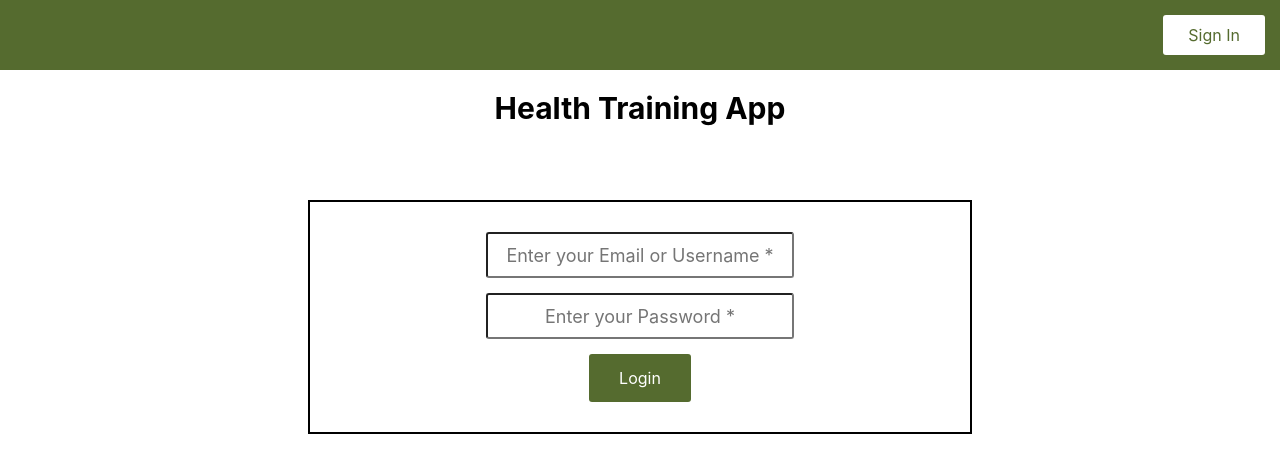
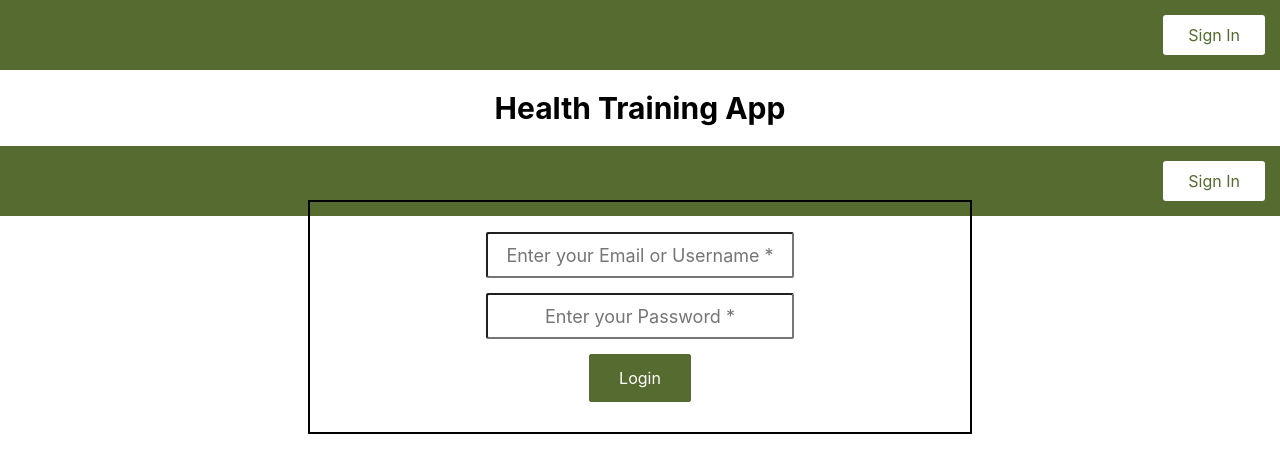
Before and after one commit to 1013vishalsharma/healthApp-UI, an Angular app: page /challenge in a window 1280 px wide. Before the commit this address led to /. Shown: the top 472 px of the page. Built offline with nearby package versions, Linux system fonts and the light colour scheme.

Commit message:
login form completed, but no redirect applied

```diff
--- a/src/app/app.component.html
+++ b/src/app/app.component.html
@@ -18,26 +18,6 @@
   </li>
 </ul> -->
 
-  <div style="background-color: darkolivegreen; height: 70px; text-align: center">
-    <button style="background-color: white; border: none; color: darkolivegreen;
-    padding: 10px 25px;
-    font-size: 16px;
-    display: block; margin-top: 15px; margin-right: 15px;
-    border-radius: 3px; position: absolute; right: 0;"  >Sign In</button>
-  </div>
-
-<div style="text-align: center">
-  <h1 style="font-family: -apple-system, BlinkMacSystemFont, 'Segoe UI', Roboto, Oxygen, Ubuntu, Cantarell, 'Open Sans', 'Helvetica Neue', sans-serif;
-   font-size: 30px; font-weight: bolder">Health Training App </h1>
-</div>
-<div class="mod-div">
-  <form>
-    <input type="text" placeholder="Enter your Email or Username *" class="mod-input">
-    <br>
-    <input type="text" placeholder="Enter your Password *" class="mod-input">
-    <br>
-    <button class="mod-button">Login</button>
-  </form>
-</div>
+<app-login></app-login>
 
 <router-outlet></router-outlet>
--- a/src/app/app.module.ts
+++ b/src/app/app.module.ts
@@ -1,10 +1,21 @@
 import { BrowserModule } from '@angular/platform-browser';
 import { NgModule } from '@angular/core';
 import {HttpModule} from '@angular/http';
-
+import { FormsModule } from '@angular/forms';
 import { AppRoutingModule } from './app-routing.module';
 import { AppComponent } from './app.component';
 import { LoginComponent } from './login/login.component';
+import { HttpClientModule } from '@angular/common/http';
+import { RouterModule, Routes } from '@angular/router';
+
+const appRoutes: Routes = [
+  {
+    path: 'challenge',
+    component: LoginComponent,
+    data: {title: 'Login Details'}
+  }
+];
+
 
 @NgModule({
   declarations: [
@@ -12,11 +23,14 @@ import { LoginComponent } from './login/login.component';
     LoginComponent
   ],
   imports: [
+    RouterModule.forRoot(appRoutes),
     BrowserModule,
     AppRoutingModule,
-    HttpModule
+    HttpModule,
+    FormsModule,
+    HttpClientModule
   ],
-  providers: [],
+  providers: [AppModule],
   bootstrap: [AppComponent]
 })
 export class AppModule { }
--- a/src/app/login/login.component.html
+++ b/src/app/login/login.component.html
@@ -1,3 +1,38 @@
-<p>
+<!-- <p>
   login works!
-</p>
+</p> -->
+
+
+<div style="background-color: darkolivegreen; height: 70px; text-align: center">
+  <button style="background-color: white; border: none; color: darkolivegreen;
+  padding: 10px 25px;
+  font-size: 16px;
+  display: block; margin-top: 15px; margin-right: 15px;
+  border-radius: 3px; position: absolute; right: 0;"  >Sign In</button>
+</div>
+
+<div style="text-align: center">
+<h1 style="font-family: -apple-system, BlinkMacSystemFont, 'Segoe UI', Roboto, Oxygen, Ubuntu, Cantarell, 'Open Sans', 'Helvetica Neue', sans-serif;
+ font-size: 30px; font-weight: bolder">Health Training App </h1>
+</div>
+<div class="mod-div">
+<form>
+  <input type="text" placeholder="Enter your Email or Username *"
+  class="mod-input" [(ngModel)]="email" [ngModelOptions]="{standalone: true}">
+  <br>
+  <input type="text" placeholder="Enter your Password *"
+  class="mod-input" [(ngModel)]="password" [ngModelOptions]="{standalone: true}">
+  <br>
+  <button class="mod-button" (click)="login()" >Login</button>
+</form>
+</div>
+
+<!-- <ul class="products">
+  <li *ngFor="let p of products; let i=index;">
+    <a routerLink="/product-details/{{p._id}}">
+      <span class="badge">{{i+1}}</span> {{p.prod_name}}
+    </a>
+    <button class="delete" title="delete product"
+      (click)="delete(p._id)">x</button>
+  </li>
+</ul> -->
--- a/src/app/login/login.component.ts
+++ b/src/app/login/login.component.ts
@@ -1,4 +1,7 @@
 import { Component, OnInit } from '@angular/core';
+import { LoginService } from './login.service';
+import { ActivatedRoute, Router } from '@angular/router';
+import { Login } from './login';
 
 @Component({
   selector: 'app-login',
@@ -7,9 +10,21 @@ import { Component, OnInit } from '@angular/core';
 })
 export class LoginComponent implements OnInit {
 
-  constructor() { }
+  email: string;
+  password: string;
+  products:any = [];
+
+  constructor(public loginService:LoginService, private route: ActivatedRoute, private router: Router) { }
 
   ngOnInit() {
   }
 
+  login(){
+    console.log(this.email);
+    console.log(this.password);
+    this.loginService.login(new Login(this.email, this.password))
+    .subscribe((data: {}) => {
+      console.log(data);
+    });
+  }
 }
--- a/src/app/login/login.service.ts
+++ b/src/app/login/login.service.ts
@@ -1,21 +1,46 @@
-import { Injectable } from '@angular/core';
-import { Http, Response } from '@angular/http';
-import { Observable } from 'rxjs';
-import 'rxjs/add/operator/map';
-import { ILogin } from './login'
+import { Component, OnInit, Injectable } from '@angular/core';
+import { HttpClient, HttpHeaders, HttpErrorResponse } from '@angular/common/http';
+import { map, tap, catchError } from 'rxjs/operators';
+import { Observable, of } from 'rxjs';
+import { Login } from './login';
 
-@Injectable()
-export class LoginService{
-    loginDetails: ILogin;
-    constructor(private _http: Http){
-        this.loginDetails = {
-            username: 'vs1',
-            password: 'password'
-        }
+@Injectable({
+    providedIn: 'root'
+})
+export class LoginService {
+  title = 'app works';
+  private url = 'http://localhost:3000/challenge';
+  private loginUrl = 'http://localhost:3000/user/login';
+  data: any = {};
+
+  constructor(private http: HttpClient) {
+    console.log('hello user');
+    const httpOptions = {
+      headers: new HttpHeaders({
+        'Content-Type': 'application/x-www-form-urlencoded'
+      })
+    };
+   }
+
+   private extractData(res: Response){
+     let body = res;
+     return body || {};
+   }
+
+   login(loginData: Login): Observable<any>{
+    console.log(loginData);
+       return this.http.post(this.loginUrl, loginData).pipe(map(this.extractData));
+   }
+
+
+   getData(): Observable<any>{
+     return this.http.get(this.url).pipe(map(this.extractData));
+   }
+
+   private handleError<T> (operation = 'operation', result?:T){
+     return (error: any): Observable<T> => {
+       console.log(error);
+       return of(result as T);
      }
-
-    getWorkoutDetails(): Observable<any>{
-        this._http.get("https://jsonplaceholder.typicode.com/users")
-        return null;
-    }
+   }
 }
```
Also changed, not shown: src/app/login/login.ts (+2 -5 lines).
